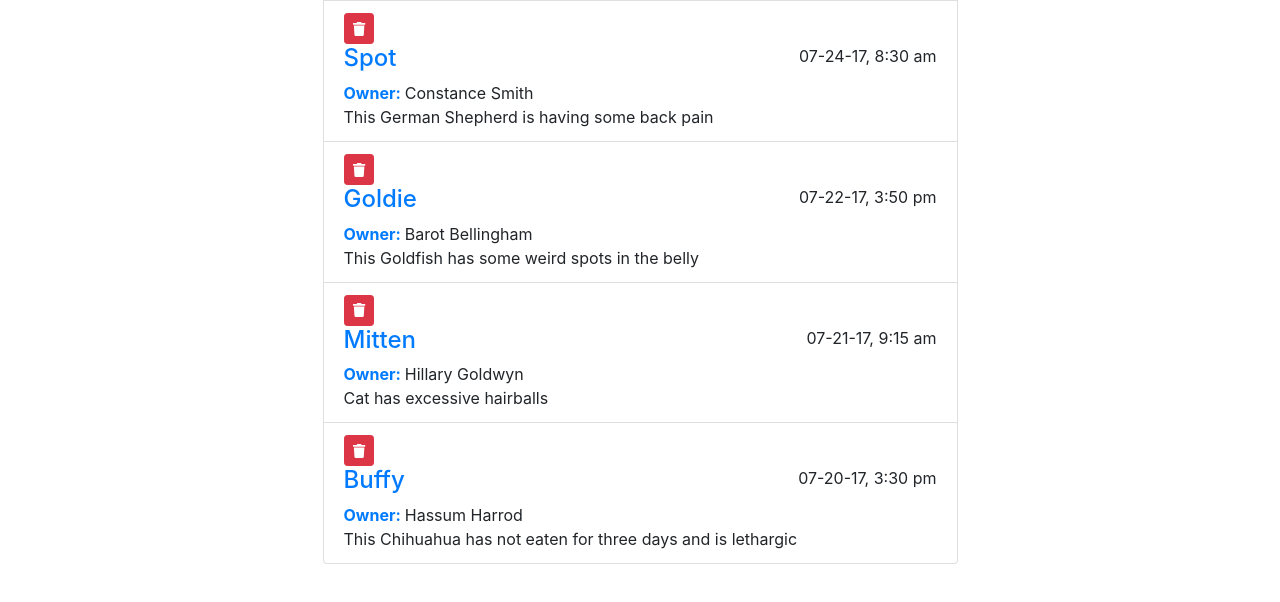
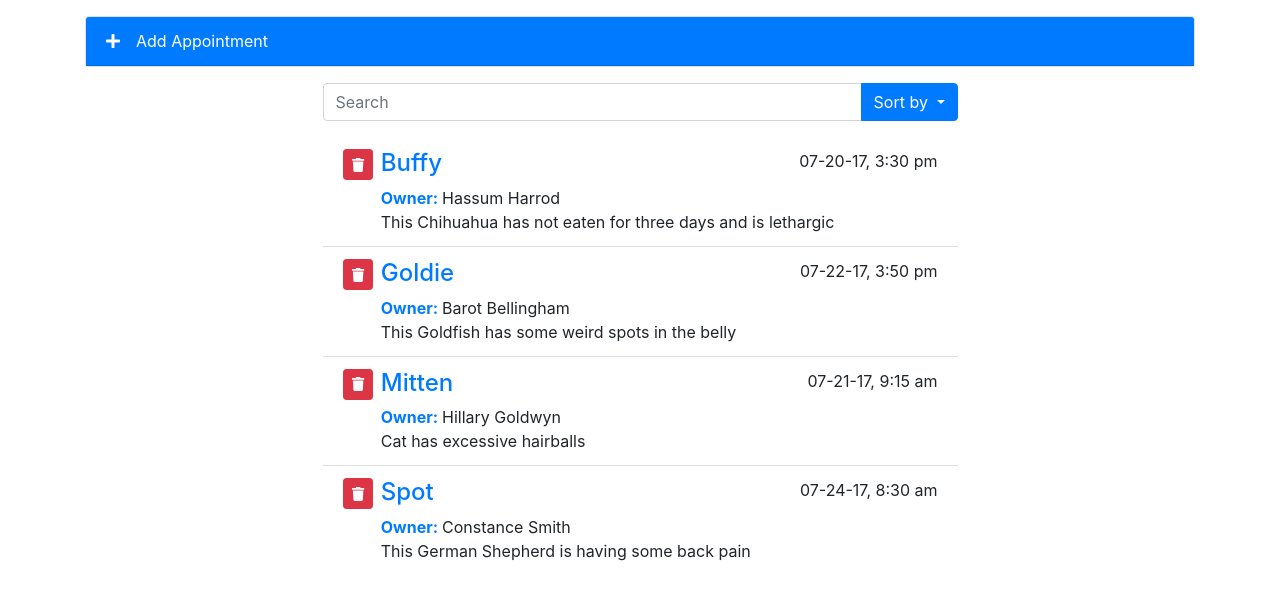
Before and after one commit to codeatmordor/vue-interface, a Vue app: page / in a window 1280 px wide. Shown: the top 602 px of the page. Built offline with nearby package versions, Linux system fonts and the light colour scheme.

Commit message:
Add and Search for appointments

```diff
--- a/src/App.vue
+++ b/src/App.vue
@@ -1,36 +1,96 @@
 <template>
   <div id="main-app" class="container">
-  <div class="row justify-content-center">
-   <appointment-list v-bind:appointments="appointments" @remove="removeItem"/>
-   </div>
+    <div class="row justify-content-center">
+      <add-appointment @add="addItem"/>
+      <search-appointments
+        @searchRecords="searchAppointments"
+        :myKey="filterKey"
+        :myDir="filterDir"
+        @requestKey="changeKey"
+        @requestDir="changeDir"
+      />
+      <appointment-list :appointments="filteredApts" @remove="removeItem" @edit="editItem"/>
+    </div>
   </div>
 </template>
 
 <script>
-
-import AppointmentList from "./components/AppointmentList"
-import _ from "lodash"
-import axios from "axios"
-
+import AddAppointment from "./components/AddAppointment";
+import SearchAppointments from "./components/SearchAppointments";
+import AppointmentList from "./components/AppointmentList";
+import _ from "lodash";
+import axios from "axios";
 
 export default {
-  name: 'MainApp',
-  data: function(){
+  name: "MainApp",
+  data: function() {
     return {
-      appointments:[]
+      appointments: [],
+      filterKey: "petName",
+      filterDir: "asc",
+      searchTerms: "",
+      aptIndex: 0
+    };
+  },
+  components: {
+    AppointmentList,
+    SearchAppointments,
+    AddAppointment
+  },
+  mounted() {
+    axios.get("./data/appointments.json").then(
+      response =>
+        (this.appointments = response.data.map(item => {
+          item.aptId = this.aptIndex;
+          this.aptIndex++;
+          return item;
+        }))
+    );
+  },
+  computed: {
+    searchedApts: function() {
+      return this.appointments.filter(item => {
+        return (
+          item.petName.toLowerCase().match(this.searchTerms.toLowerCase()) ||
+          item.petOwner.toLowerCase().match(this.searchTerms.toLowerCase()) ||
+          item.aptNotes.toLowerCase().match(this.searchTerms.toLowerCase())
+        );
+      });
+    },
+    filteredApts: function() {
+      return _.orderBy(
+        this.searchedApts,
+        item => {
+          return item[this.filterKey].toLowerCase();
+        },
+        this.filterDir
+      );
     }
   },
-  components:{
-    AppointmentList
-  },
-  mounted(){
-    axios.get("./data/appointments.json").then(response=>(this.appointments=response.data));
-  },
-  methods:{
-    removeItem:function(apt){
-      this.appointments = _.without(this.appointments,apt);
+  methods: {
+    changeKey: function(value) {
+      this.filterKey = value;
+    },
+    changeDir: function(value) {
+      this.filterDir = value;
+    },
+    searchAppointments: function(terms) {
+      this.searchTerms = terms;
+    },
+    addItem: function(apt) {
+      apt.aptId = this.aptIndex;
+      this.aptIndex++;
+      this.appointments.push(apt);
+    },
+    removeItem: function(apt) {
+      this.appointments = _.without(this.appointments, apt);
+    },
+    editItem: function(id, field, text) {
+      const aptIndex = _.findIndex(this.appointments, {
+        aptId: id
+      });
+      this.appointments[aptIndex][field] = text;
     }
   }
-
-}
+};
 </script>
--- /dev/null
+++ b/src/components/AddAppointment.vue
@@ -0,0 +1,111 @@
+<template>
+  <div class="col-12">
+    <div class="card textcenter mt-3">
+      <div class="card-header bg-primary text-white" @click="hidepanel=!hidepanel">
+        <font-awesome-icon icon="plus" class="mr-3"/>Add Appointment
+      </div>
+
+      <div class="card-body" :class="{ 'd-none': hidepanel}">
+        <form id="aptForm" @submit.prevent="requestAdd">
+          <div class="form-group form-row">
+            <label class="col-md-2 col-form-label text-md-right" for="petName">Pet Name</label>
+            <div class="col-md-10">
+              <input
+                type="text"
+                class="form-control"
+                name="petName"
+                id="petName"
+                placeholder="Pet's Name"
+                v-model="formData.petName"
+              >
+            </div>
+          </div>
+
+          <div class="form-group form-row">
+            <label class="col-md-2 col-form-label text-md-right" for="ownerName">Pet Owner</label>
+            <div class="col-md-10">
+              <input
+                type="text"
+                class="form-control"
+                id="ownerName"
+                placeholder="Owner's Name"
+                v-model="formData.ownerName"
+              >
+            </div>
+          </div>
+
+          <div class="form-group form-row">
+            <label class="col-md-2 col-form-label text-md-right" for="aptDate">Date</label>
+            <div class="col-md-4">
+              <input type="date" class="form-control" id="aptDate" v-model="formData.aptDate">
+            </div>
+            <label class="col-md-2 col-form-label text-md-right" for="aptTime">Time</label>
+            <div class="col-md-4">
+              <input
+                type="time"
+                class="form-control"
+                name="aptTime"
+                id="aptTime"
+                v-model="formData.aptTime"
+              >
+            </div>
+          </div>
+
+          <div class="form-group form-row">
+            <label class="col-md-2 text-md-right" for="aptNotes">Apt. Notes</label>
+            <div class="col-md-10">
+              <textarea
+                class="form-control"
+                rows="4"
+                cols="50"
+                name="aptNotes"
+                id="aptNotes"
+                placeholder="Appointment Notes"
+                v-model="formData.aptNotes"
+              ></textarea>
+            </div>
+          </div>
+
+          <div class="form-group form-row mb-0">
+            <div class="offset-md-2 col-md-10">
+              <button type="submit" class="btn btn-primary d-block ml-auto">Add Appointment</button>
+            </div>
+          </div>
+        </form>
+      </div>
+    </div>
+  </div>
+</template>
+<script>
+import { FontAwesomeIcon } from "@fortawesome/vue-fontawesome";
+export default {
+  name: "AddAppointment",
+  data() {
+    return {
+      formData: [],
+      hidepanel: true
+    };
+  },
+  components: {
+    FontAwesomeIcon
+  },
+  methods: {
+    requestAdd: function() {
+      this.formData = {
+        petName: this.formData.petName,
+        petOwner: this.formData.ownerName,
+        aptDate: this.formData.aptDate + " " + this.formData.aptTime,
+        aptNotes: this.formData.aptNotes
+      };
+      this.$emit("add", this.formData);
+      this.formData = [];
+      this.hidepanel = true;
+    }
+  }
+};
+</script>
+<style>
+.card-header {
+  cursor: pointer;
+}
+</style>
--- a/src/components/AppointmentList.vue
+++ b/src/components/AppointmentList.vue
@@ -1,41 +1,52 @@
 <template>
   <div class="col-12 col-md-10 col-lg-7">
-    <div class="list-group list-group-flush" />
+    <div class="list-group list-group-flush">
       <div
-      class="list-group-item dflex align-items-start"
-      v-for="(item,i) in appointments"
-      v-bind:key="i"
+        class="list-group-item d-flex align-items-start"
+        v-for="item in appointments"
+        :key="item.aptIndex"
       >
-      <button class="mr-2 btn btn-sm btn-danger" @click="$emit('remove',item)"><font-awesome-icon icon="trash"/></button>
+        <button class="mr-2 btn btn-sm btn-danger" @click="$emit('remove', item)">
+          <font-awesome-icon icon="trash"/>
+        </button>
         <div class="w-100">
           <div class="d-flex justify-content-between">
-          <span class="h4 text-primary">{{item.petName}}</span>
+            <span
+              class="h4 text-primary"
+              contenteditable="contenteditable"
+              @blur="$emit('edit', item.aptId, 'petName', $event.target.innerText)"
+            >{{item.petName}}</span>
             <span class="float-right">{{formattedDate(item.aptDate)}}</span>
           </div>
           <div class="owner-name">
             <span class="font-weight-bold text-primary mr-1">Owner:</span>
-          <span>{{item.petOwner}}</span>
+            <span
+              contenteditable="contenteditable"
+              @blur="$emit('edit', item.aptId, 'petOwner', $event.target.innerText)"
+            >{{item.petOwner}}</span>
           </div>
-        <div>{{item.aptNotes}}</div>
+          <div
+            contenteditable="contenteditable"
+            @blur="$emit('edit', item.aptId, 'aptNotes', $event.target.innerText)"
+          >{{item.aptNotes}}</div>
+        </div>
       </div>
     </div>
   </div>
 </template>
 
 <script>
-import {FontAwesomeIcon} from "@fortawesome/vue-fontawesome"
-import moment from "moment"
+import { FontAwesomeIcon } from "@fortawesome/vue-fontawesome";
+import moment from "moment";
 export default {
   name: "AppointmentList",
   props: ["appointments"],
-  components:{
+  components: {
     FontAwesomeIcon
   },
-  methods:{
-      formattedDate:function(date){
+  methods: {
+    formattedDate: function(date) {
       return moment(new Date(date)).format("MM-DD-YY, h:mm a");
-
-
     }
   }
 };
--- /dev/null
+++ b/src/components/SearchAppointments.vue
@@ -0,0 +1,102 @@
+<template>
+  <div class="col-12 col-md-10 col-lg-7">
+    <div class="input-group my-3">
+      <input
+        id="SearchApts"
+        placeholder="Search"
+        type="text"
+        class="form-control"
+        aria-label="Search Appointments"
+        v-model="searchTerm"
+      >
+
+      <div class="input-group-append">
+        <button
+          type="button"
+          class="btn btn-primary dropdown-toggle"
+          data-toggle="dropdown"
+          aria-haspopup="true"
+          aria-expanded="false"
+        >
+          Sort by
+          <span class="caret"></span>
+        </button>
+
+        <div class="dropdown-menu dropdown-menu-right">
+          <a
+            href="#"
+            class="dropdown-item d-flex justify-content-between"
+            id="petName"
+            @click="$emit('requestKey', 'petName')"
+          >
+            Pet Name
+            <font-awesome-icon icon="check" v-if="myKey==='petName'"/>
+          </a>
+
+          <a
+            class="dropdown-item d-flex justify-content-between"
+            href="#"
+            id="aptDate"
+            @click="$emit('requestKey', 'aptDate')"
+          >
+            Date
+            <font-awesome-icon icon="check" v-if="myKey==='aptDate'"/>
+          </a>
+
+          <a
+            href="#"
+            class="dropdown-item d-flex justify-content-between"
+            id="ownerName"
+            @click="$emit('requestKey', 'petOwner')"
+          >
+            Owner
+            <font-awesome-icon icon="check" v-if="myKey==='petOwner'"/>
+          </a>
+
+          <div class="dropdown-divider" role="separator"></div>
+
+          <a
+            class="dropdown-item d-flex justify-content-between"
+            href="#"
+            id="asc"
+            @click="$emit('requestDir', 'asc')"
+          >
+            Asc
+            <font-awesome-icon icon="check" v-if="myDir==='asc'"/>
+          </a>
+
+          <a
+            class="dropdown-item d-flex justify-content-between"
+            href="#"
+            id="desc"
+            @click="$emit('requestDir', 'desc')"
+          >
+            Desc
+            <font-awesome-icon icon="check" v-if="myDir==='desc'"/>
+          </a>
+        </div>
+      </div>
+    </div>
+  </div>
+</template>
+
+<script>
+import { FontAwesomeIcon } from "@fortawesome/vue-fontawesome";
+export default {
+  name: "SearchAppointments",
+  data() {
+    return {
+      searchTerm: ""
+    };
+  },
+  watch: {
+    searchTerm: function() {
+      this.$emit("searchRecords", this.searchTerm);
+    }
+  },
+  props: ["myKey", "myDir"],
+  components: {
+    FontAwesomeIcon
+  }
+};
+</script>
--- a/src/main.js
+++ b/src/main.js
@@ -1,14 +1,13 @@
 import Vue from 'vue'
 import App from './App.vue'
+
 import "bootstrap";
 import "bootstrap/dist/css/bootstrap.css";
 
 import {library} from "@fortawesome/fontawesome-svg-core";
-
 import {
   faPlus, faMinus, faTrash, faCheck
 } from "@fortawesome/free-solid-svg-icons"
-
 library.add(faPlus, faMinus, faTrash, faCheck);
 
 Vue.config.productionTip = false
```
Lines whose indentation alone changed are shown as unchanged.
